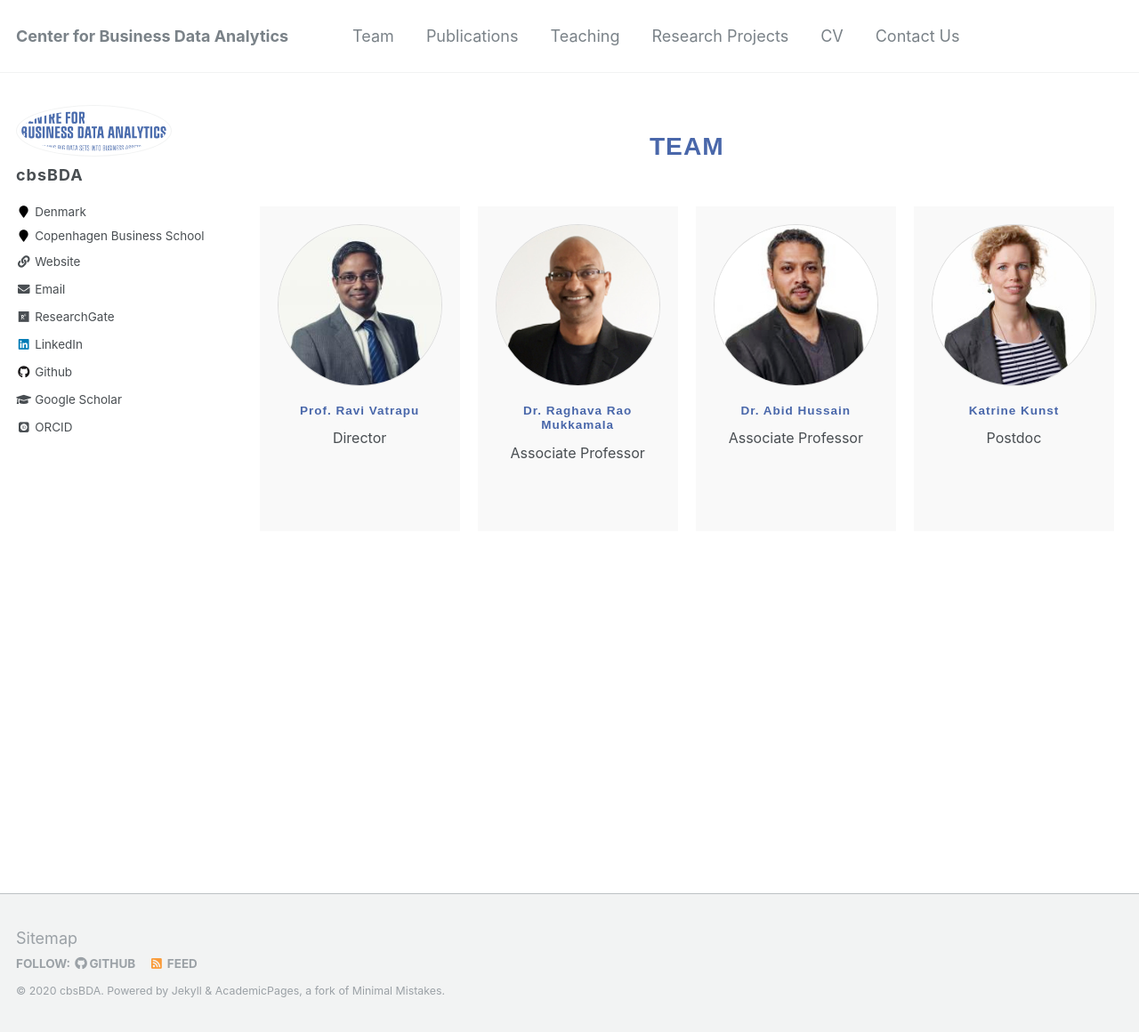
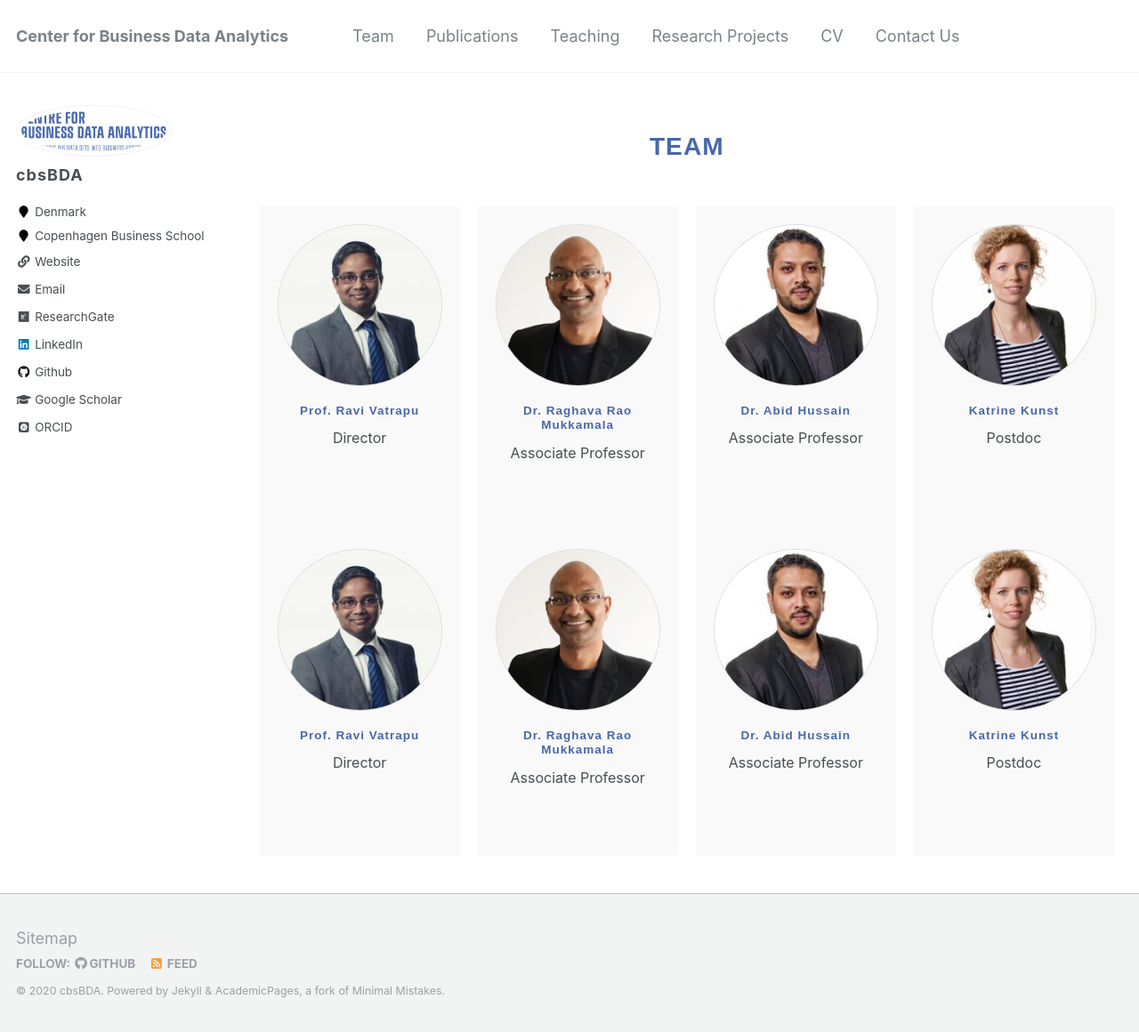
Before and after one commit to cbsBDA/cbsBDA-homepage, a Jekyll site: the page built from _pages/team.md, in a window 1280 px wide and 1160 px high. Shown: the whole window at 89% size. Built offline with Jekyll 4.4.1, drawn with Linux system fonts in a browser that asks for light colours; some web fonts are replaced.

Commit message:
Update team.md

```diff
--- a/_pages/team.md
+++ b/_pages/team.md
@@ -64,3 +64,57 @@ author_profile: true
     </div>
   </div>
 </div>
+<div class="row">
+  <div class="col-xs-6 col-sm-3 col-md-3">
+    <div class="wow bounceInUp animated animated">
+      <div class="team boxed-grey text-center">
+        <div class="inner">
+          <div class="avatar">
+          <img src="/images/teams/bm0108_nr3_ravi_vatrapu_5405.jpg" alt='Prof. Ravi Vatrapu' class="img-responsive img-circle table-bordered himg" />
+          </div>
+          <h5><a class="t-name" target="blank" href="http://www.cbs.dk/en/research/departments-and-centres/department-of-it-management/staff/rvitm">Prof. Ravi Vatrapu</a></h5>
+          <p class="subtitle">Director</p>
+        </div>
+      </div>
+    </div>
+  </div>
+  <div class="col-xs-6 col-sm-3 col-md-3">
+    <div class="wow bounceInUp animated animated">
+      <div class="team boxed-grey text-center">
+        <div class="inner">
+          <div class="avatar">
+          <img src="/images/teams/raghava1.jpg" alt='Raghava Mukkamala' class="img-responsive img-circle table-bordered himg" />
+          </div>
+          <h5><a class="t-name" target="blank" href="http://www.cbs.dk/en/research/departments-and-centres/department-of-it-management/staff/rrmitm">Dr. Raghava Rao Mukkamala</a></h5>
+          <p class="subtitle">Associate Professor</p>
+        </div>
+      </div>
+    </div>
+  </div>
+  <div class="col-xs-6 col-sm-3 col-md-3">
+    <div class="wow bounceInUp animated animated">
+      <div class="team boxed-grey text-center">
+        <div class="inner">
+          <div class="avatar">
+          <img src="/images/teams/abid_hussain_cropped_322.jpg" alt='Dr. Abid Hussain' class="img-responsive img-circle table-bordered himg" />
+          </div>
+          <h5><a class="t-name" target="blank" href="http://www.cbs.dk/en/research/departments-and-centres/department-of-it-management/staff/ahitm">Dr. Abid Hussain</a></h5>
+          <p class="subtitle">Associate Professor</p>
+        </div>
+      </div>
+    </div>
+  </div>
+  <div class="col-xs-6 col-sm-3 col-md-3">
+    <div class="wow bounceInUp animated animated">
+      <div class="team boxed-grey text-center">
+        <div class="inner">
+          <div class="avatar">
+          <img src="/images/teams/katrine_kunst_0.jpg" alt='Katrine Kunst' class="img-responsive img-circle table-bordered himg" />
+          </div>
+          <h5><a class="t-name" target="blank" href="http://www.cbs.dk/en/research/departments-and-centres/department-of-it-management/staff/kalkitm">Katrine Kunst</a></h5>
+          <p class="subtitle">Postdoc</p>
+        </div>
+      </div>
+    </div>
+  </div>
+</div>
```
